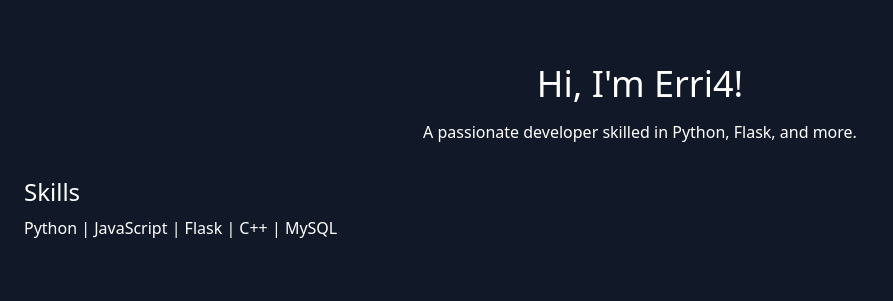
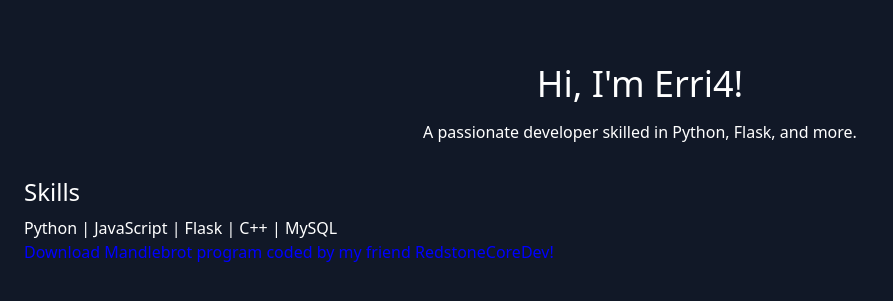
Before and after one commit to erri4/erri4.pythonanywhere.com, a Flask app: page / in a window 1280 px wide. Shown: the part 72-373 px from the top of the page, without its empty margins (0-893 px from the left). Run offline with Flask 3, Linux system fonts and the light colour scheme.

Commit message:
add redstonecoredev's mandelbrot

```diff
--- a/static/style.css
+++ b/static/style.css
@@ -35,3 +35,7 @@ input[type="submit"] {
 #toolbar {
     color: white;
 }
+
+#reallink {
+    color: blue;
+}
--- a/templates/index.html
+++ b/templates/index.html
@@ -9,4 +9,7 @@
         <h2 class="text-2xl">Skills</h2>
         <p class="mt-2">Python | JavaScript | Flask | C++ | MySQL</p>
     </section>
+    <section>
+        <a id="reallink" href="{{ url_for('static', filename='Mandelbrot.exe') }}" download>Download Mandlebrot program coded by my friend RedstoneCoreDev!</a>
+    </section>
 {% endblock %}
```
Also changed, not shown: 1 other file.
